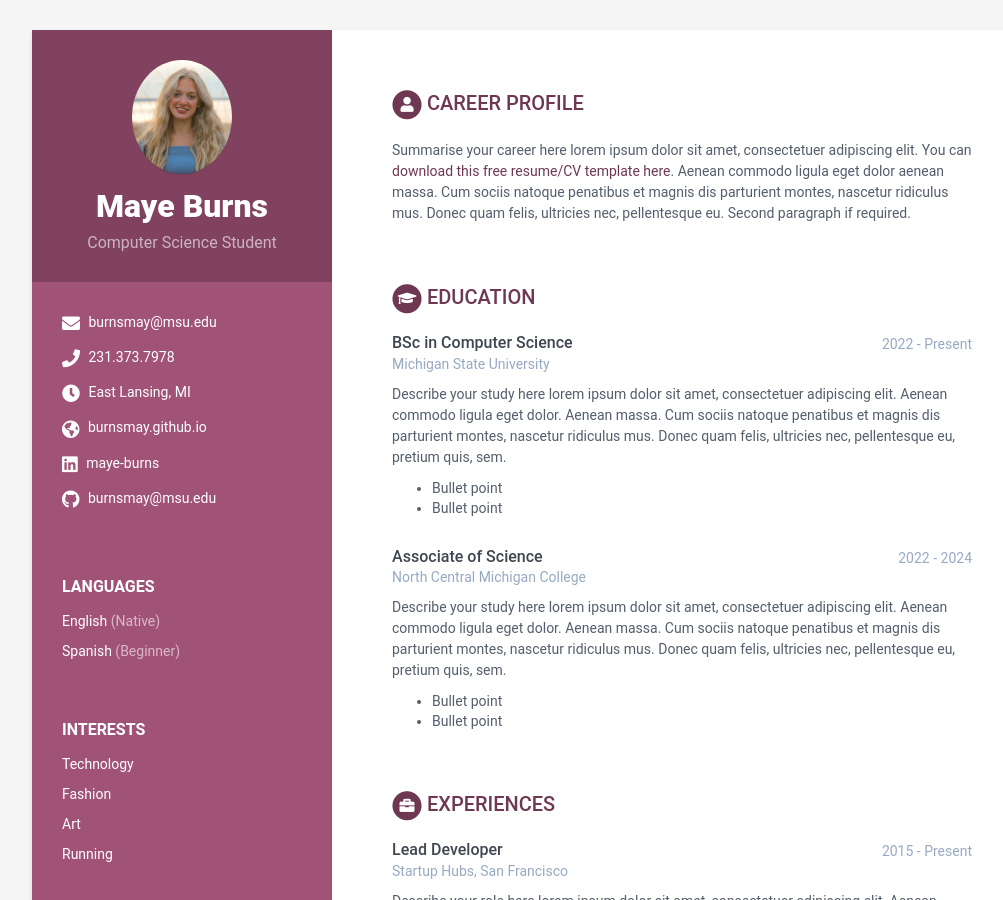
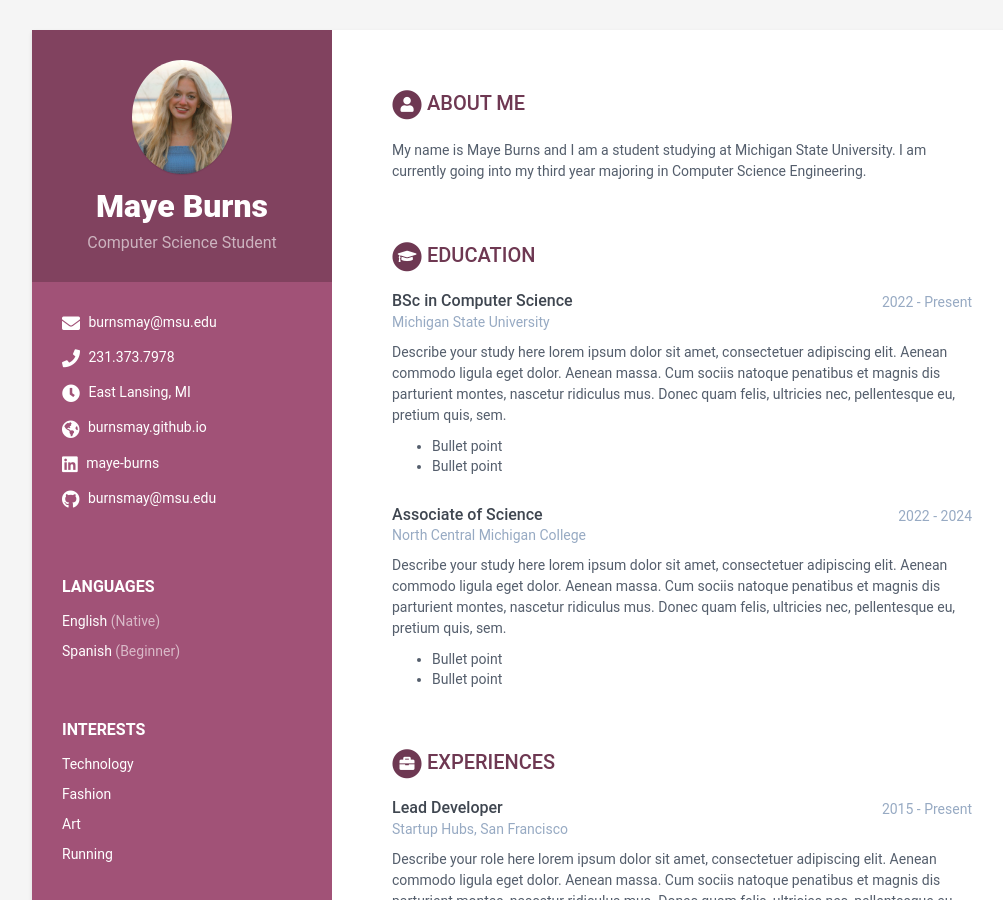
Before and after one commit to burnsmay/burnsmay.github.io, a Jekyll site: the page built from index.html, in a window 1280 px wide and 900 px high. Shown: the whole window, without its empty margins (108-1111 px from the left). Built offline with Jekyll 4.4.1, drawn with Linux system fonts in a browser that asks for light colours.

Commit message:
Update data.yml

```diff
--- a/_data/data.yml
+++ b/_data/data.yml
@@ -45,14 +45,10 @@ sidebar:
           link:
 
 career-profile:
-    title: Career Profile
+    title: About Me
     summary: |
-      Summarise your career here lorem ipsum dolor sit amet, consectetuer
-      adipiscing elit. You can [download this free resume/CV template here]().
-      Aenean commodo ligula eget dolor aenean massa. Cum sociis natoque
-      penatibus et magnis dis parturient montes, nascetur ridiculus mus.
-      Donec quam felis, ultricies nec, pellentesque eu.
-      Second paragraph if required.
+      My name is Maye Burns and I am a student studying at Michigan State University. I am currently going into my third year majoring in Computer Science Engineering.
+
 education:
     title: Education
     info:
```
